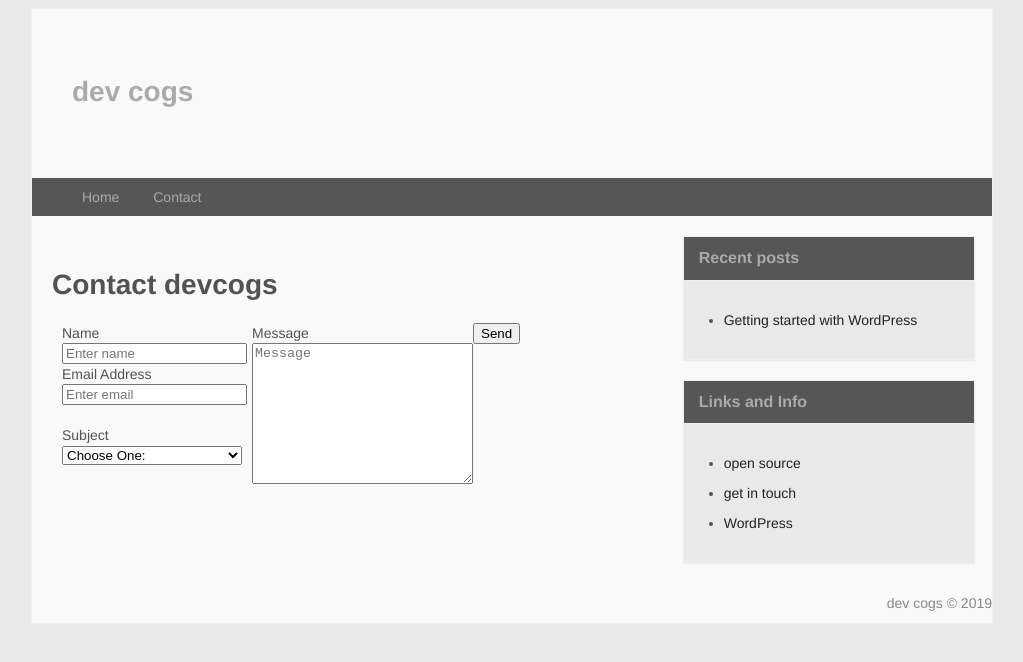
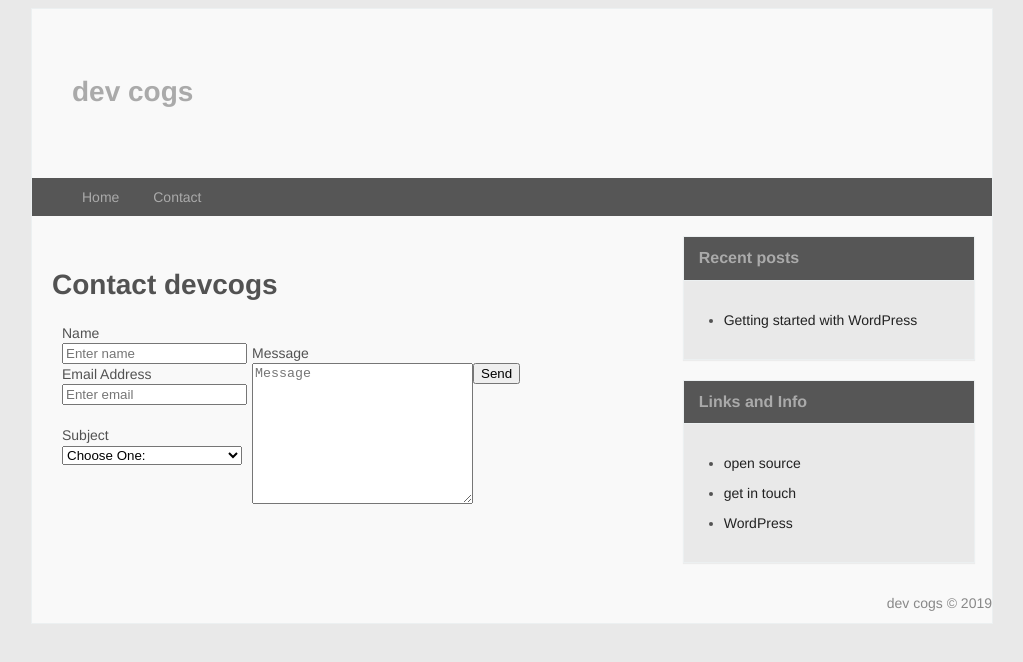
Before and after one commit to devcogs/devcogs.github.io, a Jekyll site: the page built from contact.html, in a window 1280 px wide. Shown: the top 662 px of the page, without its empty margins (128-1151 px from the left). Built offline with Jekyll 4.4.1, drawn with Linux system fonts in a browser that asks for light colours.

Commit message:
Update line breaks

```diff
--- a/contact.html
+++ b/contact.html
@@ -29,16 +29,16 @@ permalink: contact.html
                                     <option value="plugindev">Plugin Development</option>
                                     <option value="suggestions">Suggestions</option>
                                     <option value="product">Product Support</option>
-                                </select><br/>
+                                </select>
                             </div>
-                        </div>
+                        </div><br/>
                         <div class="col-md-6">
                             <div class="form-group">
                                 <label for="name">
                                     Message</label><br/>
                                 <textarea name="message" id="message" class="form-control" rows="9" cols="25" required="required" placeholder="Message"></textarea><br/>
                             </div>
-                        </div>
+                        </div><br/>
                         <input type="submit" id="send-btn" value="Send">
                     </div>
                     </form>
```
